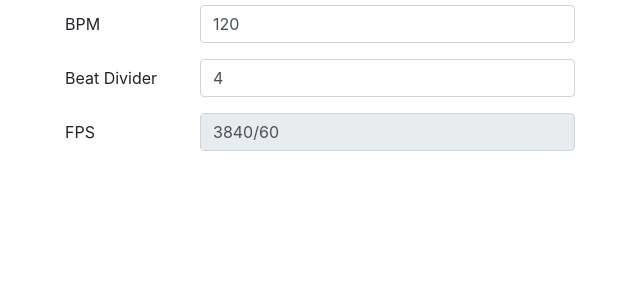
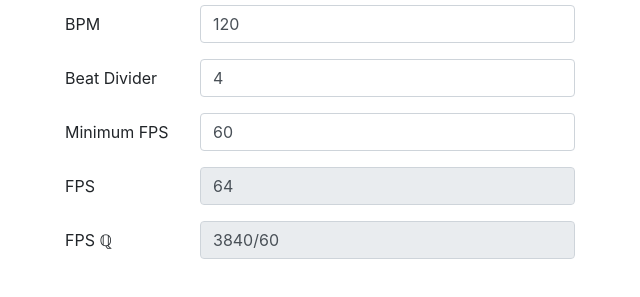
Before and after one commit to neofuji/bpm2fps, a plain HTML site: page index.html in a window 1280 px wide. Shown: the part 51-348 px from the top of the page, without its empty margins (320-960 px from the left). Drawn offline with nearby package versions, Linux system fonts and the light colour scheme.

Commit message:
Add MinFPS input and RationalFPS output

```diff
--- a/index.html
+++ b/index.html
@@ -28,9 +28,21 @@
           </div>
         </div>
         <div class="form-group row">
+          <label for="minFpsInput" class="col-sm-3 col-form-label">Minimum FPS</label>
+          <div class="col-sm">
+            <input type="number" id="minFpsInput" class="form-control" value="60" min="1" />
+          </div>
+        </div>
+        <div class="form-group row">
           <label for="fpsOutput" class="col-sm-3 col-form-label">FPS</label>
           <div class="col-sm">
             <input type="text" id="fpsOutput" class="form-control" readonly="readonly" />
+          </div>
+        </div>
+        <div class="form-group row">
+          <label for="fpsROutput" class="col-sm-3 col-form-label">FPS &#x211A;</label>
+          <div class="col-sm">
+            <input type="text" id="fpsROutput" class="form-control" readonly="readonly" />
           </div>
         </div>
       </form>
@@ -45,16 +57,21 @@
     <script>
       var bpmInputElem = document.getElementById("bpmInput");
       var divInputElem = document.getElementById("divInput");
-      bpmInputElem.addEventListener("change", onChange);
-      divInputElem.addEventListener("change", onChange);
+      var minFpsInputElem = document.getElementById("minFpsInput");
+      var fpsOutputElem = document.getElementById("fpsOutput");
+      var fpsROutputElem = document.getElementById("fpsROutput");
+      bpmInputElem.addEventListener("input", onChange);
+      divInputElem.addEventListener("input", onChange);
+      minFpsInputElem.addEventListener("input", onChange);
       onChange(null);
 
       function onChange(event) {
         var bpm = parseFloat(bpmInputElem.value);
         var divider = parseFloat(divInputElem.value);
-        var minFps = 60;
+        var minFps = parseFloat(minFpsInputElem.value);
         var framesPerBeat = Math.ceil(60 * minFps / bpm / divider) * divider;
-        document.getElementById("fpsOutput").value = `${bpm * framesPerBeat}/60`;
+        fpsOutputElem.value = bpm * framesPerBeat / 60 || "";
+        fpsROutputElem.value = (bpm * framesPerBeat || "") + "/60";
       }
     </script>
   </body>
```
